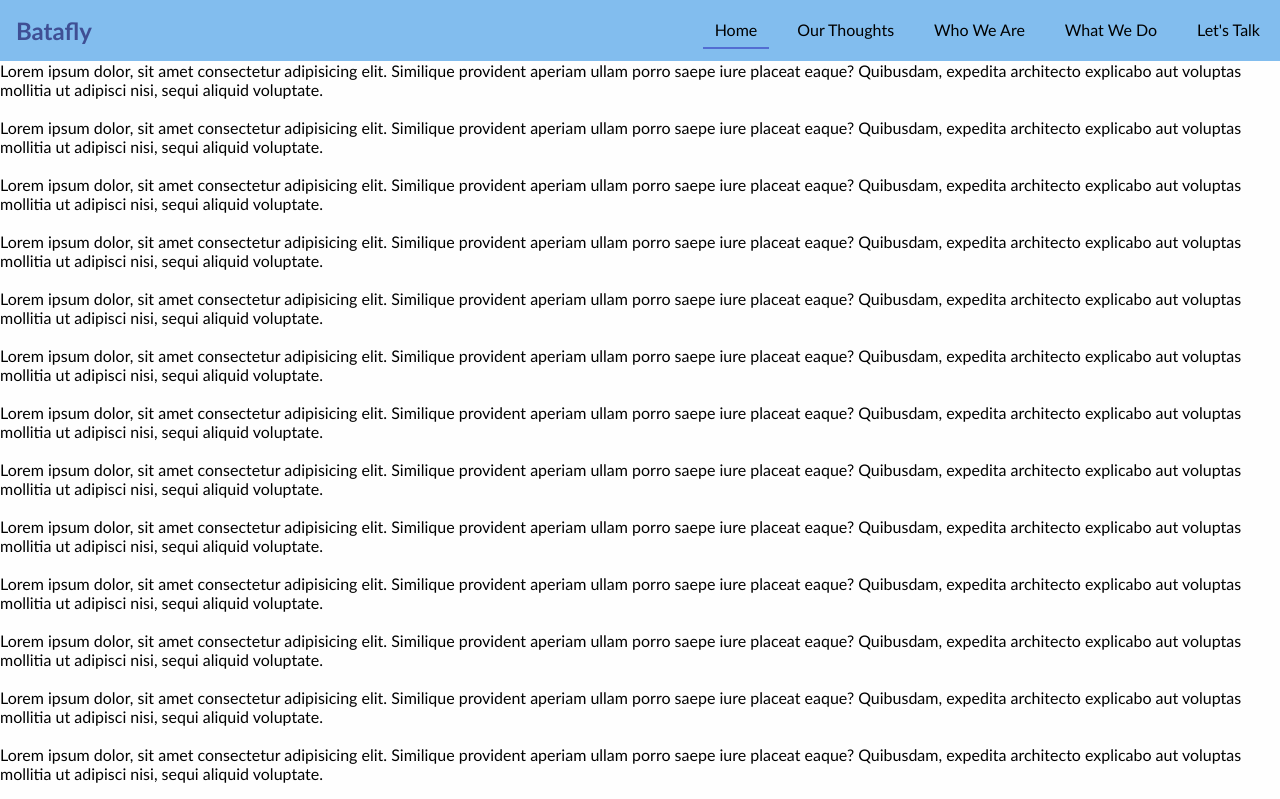
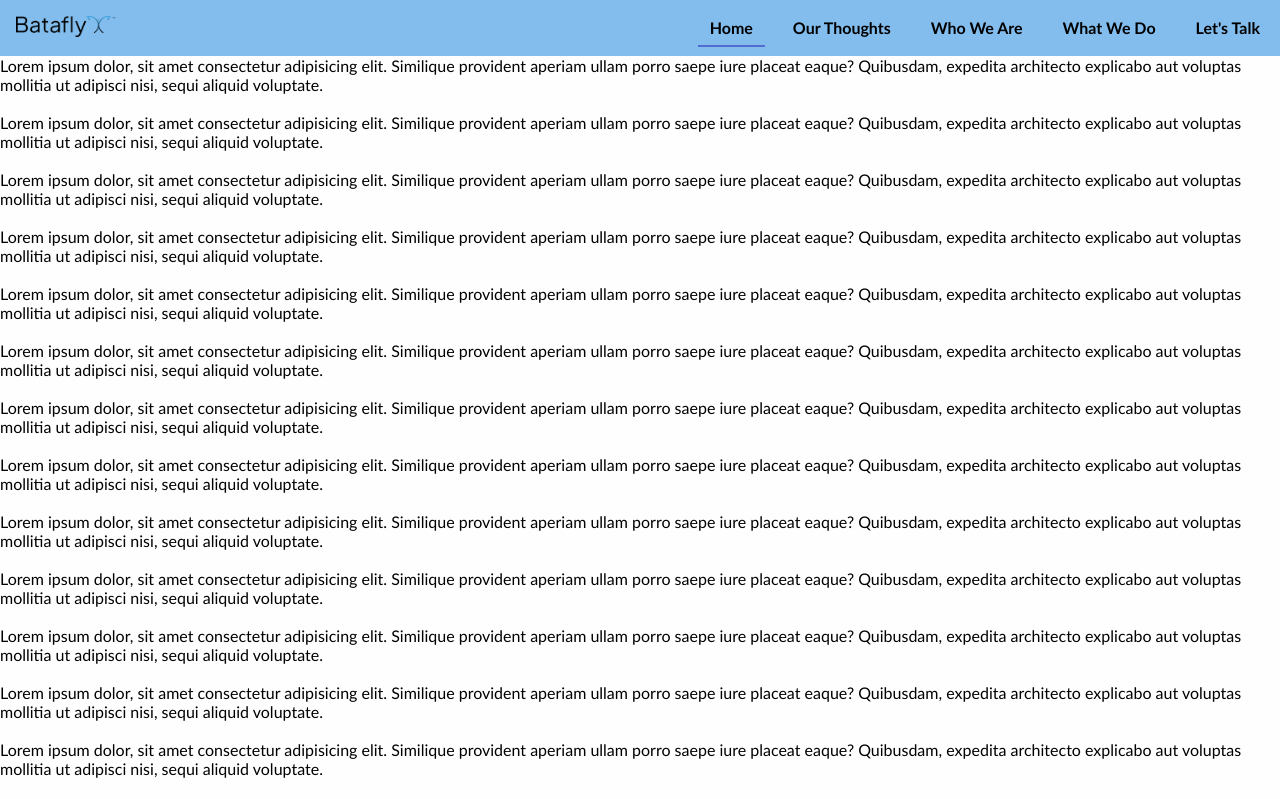
Before and after one commit to NtandoMgo/Batafly-final-web, a React (Vite) app: page / in a window 1280 px wide. Shown: the top 799 px of the page. Built offline with nearby package versions, Linux system fonts and the light colour scheme.

Commit message:
touch ups navbar

```diff
--- a/src/components/nav/Navbar.css
+++ b/src/components/nav/Navbar.css
@@ -2,6 +2,15 @@
     border-bottom: 2px solid rgba(36, 30, 184, 0.5);
     background-color: transparent; /* Remove background color */
     border-radius: 0; /* Remove border radius */
+}
+
+.logo-img {
+    width: 100px; /* Adjust width of the logo */
+    height: auto; /* Maintain aspect ratio */
+}
+
+.logo {
+    margin: 1rem;
 }
 
 nav {
@@ -36,6 +45,7 @@ nav ul li a {
     padding: 0.5rem 0.75rem;
     margin: 0 0.5rem;
     border-radius: 0.5rem;
+    font-weight: bold;
 }
 
 nav ul li a:not(.active):hover {
--- a/src/components/nav/Navbar.jsx
+++ b/src/components/nav/Navbar.jsx
@@ -8,7 +8,9 @@ export const Navbar = () => {
 
   return (
     <nav>
-        <Link to="/" className='title'> Batafly</Link>
+        <Link to="/" className='logo'>
+                <img src={logo} alt="Logo" className="logo-img" />
+        </Link>
         <div className='menu' onClick={() => {
             setMenuOpen(!menuOpen)
         }}>
```
